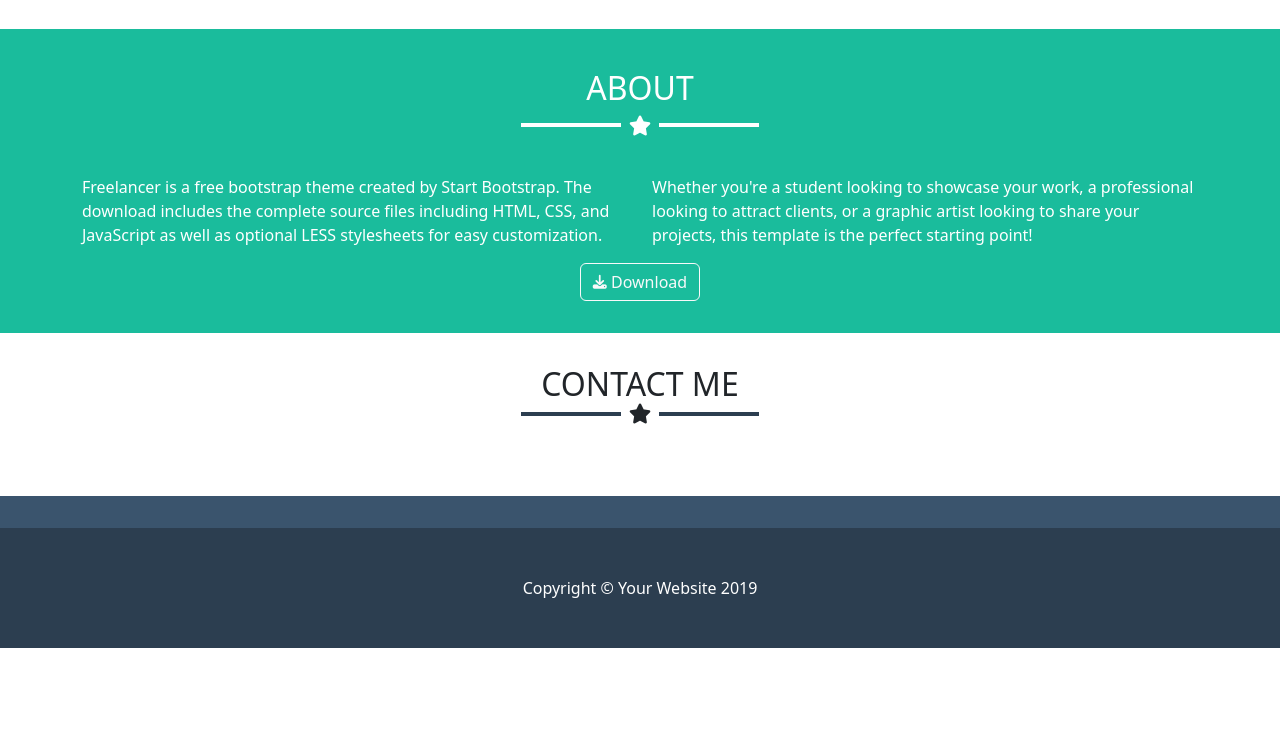
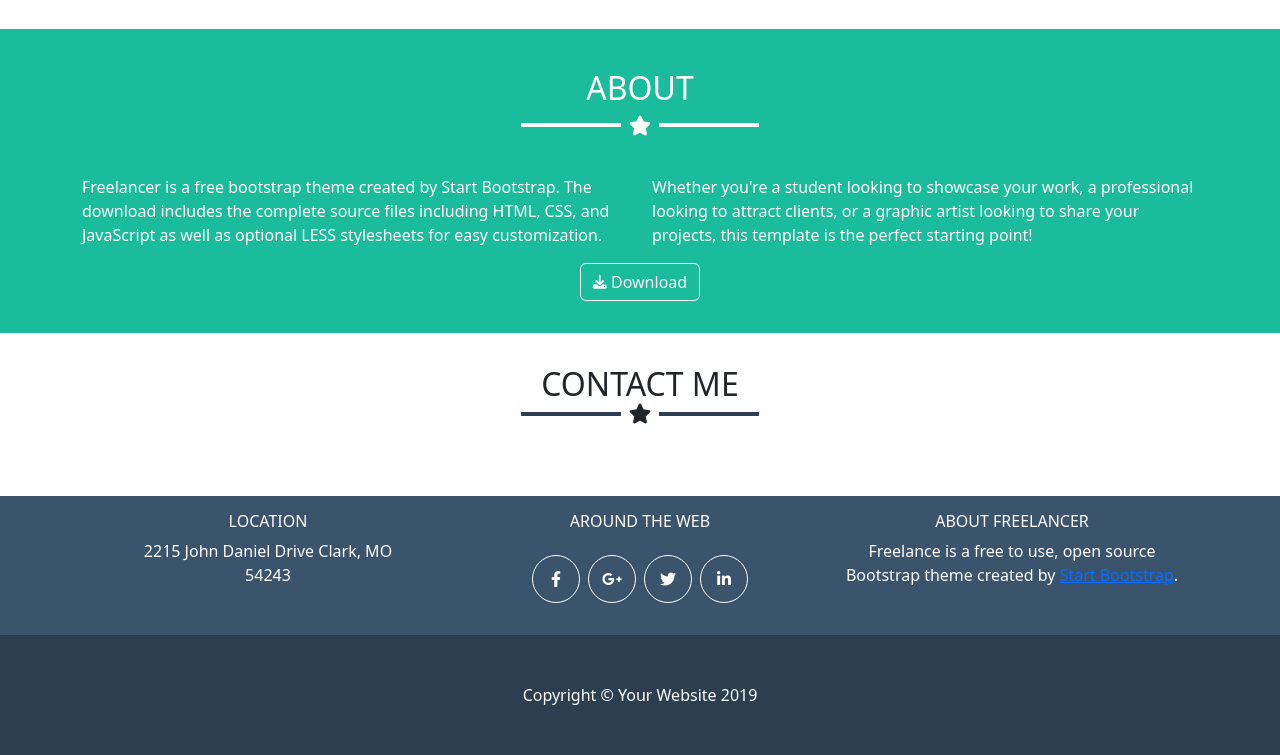
Before and after one commit to EsterDahri1/html-css-bootstrap-freelancer, a plain HTML site: page index.html in a window 1280 px wide. Shown: the part 1169-1924 px from the top of the page. Before the commit the page ends 1817 px from the top, so only its background shows below. Drawn offline with nearby package versions, Linux system fonts and the light colour scheme.

Commit message:
add footer top

```diff
--- a/assets/css/style.css
+++ b/assets/css/style.css
@@ -44,6 +44,19 @@
     background-color: var(--bs-primary-blue);
 }
 
+.top .row{
+    width:100%;
+}
+
+.icon i{
+    width: 3rem;
+    aspect-ratio: 1/1;
+    border: 1px solid white;
+    border-radius: 50%;
+    text-align: center;
+    padding-top: 15px;
+}
+
 #site_footer .bottom{
     background-color: var(--bs-primary-grey);
 }
--- a/index.html
+++ b/index.html
@@ -98,7 +98,31 @@
     <footer id="site_footer" class="">
         <div class="top">
             <div class="py-3 d-flex flex-column align-items-center container-sm container-md container-xl">
-
+                <div class="row gx-4 gy-4">
+                    <div class="col-12 col-sm-4">
+                        <div class="card d-flex flex-column bg-transparent text-white border-0">
+                            <h6 class="text-uppercase text-center">location</h6>
+                            <div class="text-center">2215 John Daniel Drive Clark, MO <br> 54243</div>
+                        </div>
+                    </div>
+                    <div class="col-12 col-sm-4">
+                        <div class="card d-flex flex-column bg-transparent text-white border-0">
+                            <h6 class="text-uppercase text-center">around the web</h6>
+                            <div class="py-3 icon d-flex justify-content-center">
+                                <i class="mx-1 fa-brands fa-facebook-f"></i>
+                                <i class="mx-1 fa-brands fa-google-plus-g"></i>
+                                <i class="mx-1 fa-brands fa-twitter"></i>
+                                <i class="mx-1 fa-brands fa-linkedin-in"></i>
+                            </div>
+                        </div>
+                    </div>
+                    <div class="col-12 col-sm-4">
+                        <div class="card d-flex flex-column bg-transparent text-white border-0">
+                            <h6 class="text-uppercase text-center">about freelancer</h6>
+                            <p class="text-center">Freelance is a free to use, open source Bootstrap theme created by <a href="#">Start Bootstrap</a>.</p>
+                        </div>
+                    </div>
+                </div>
             </div>
         </div>
         <div class="bottom d-flex justify-content-center text-center">
```
